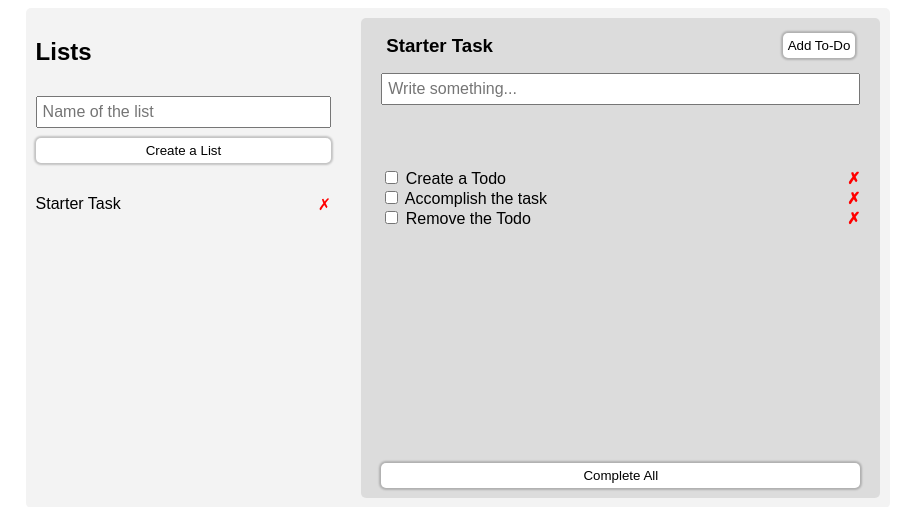
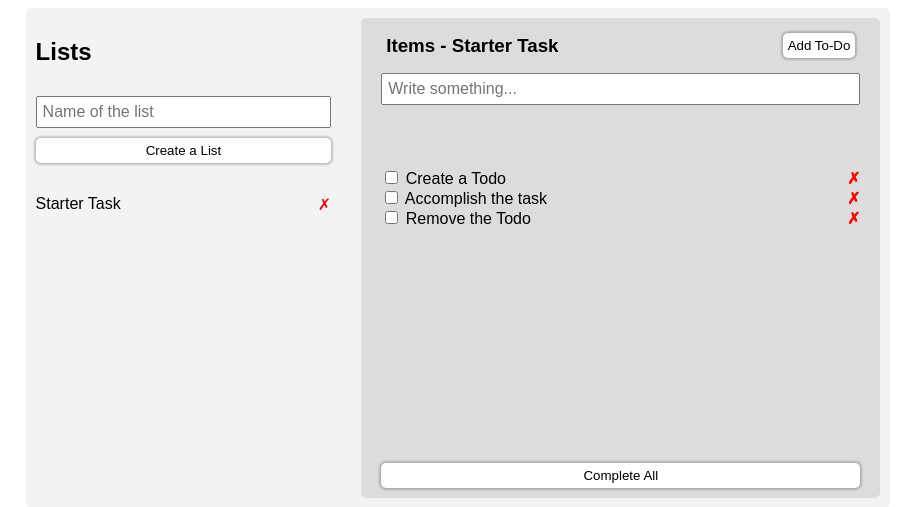
Before and after one commit to EricBell/Todo-App-with-Flask-fork, a Flask app: page /todos/welcome in a window 1280 px wide. Shown: the top 507 px of the page, without its empty margins (182-1093 px from the left). Run offline with Flask 3, Linux system fonts and the light colour scheme.

Commit message:
added to items title

```diff
--- a/templates/index.html
+++ b/templates/index.html
@@ -187,7 +187,7 @@
         <form>
           <div class="title-container">
             <div class="title-div">
-              <h3 id="{{list_id}}">{{name}}</h3>
+              <h3 id="{{list_id}}">Items - {{name}}</h3>
               <!-- <button type="button" class="button">Rename</button> -->
             </div>
             <input type="submit" value="Add To-Do" class="button" />
```
